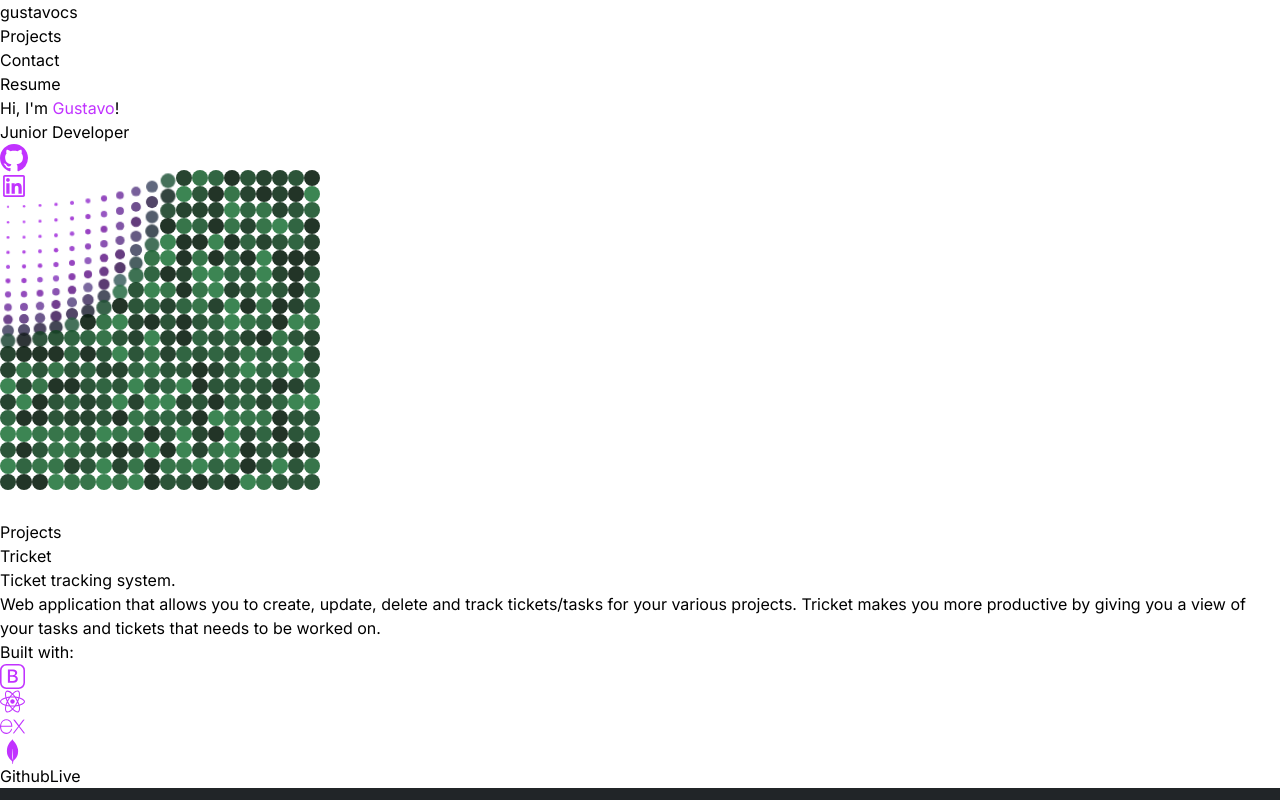
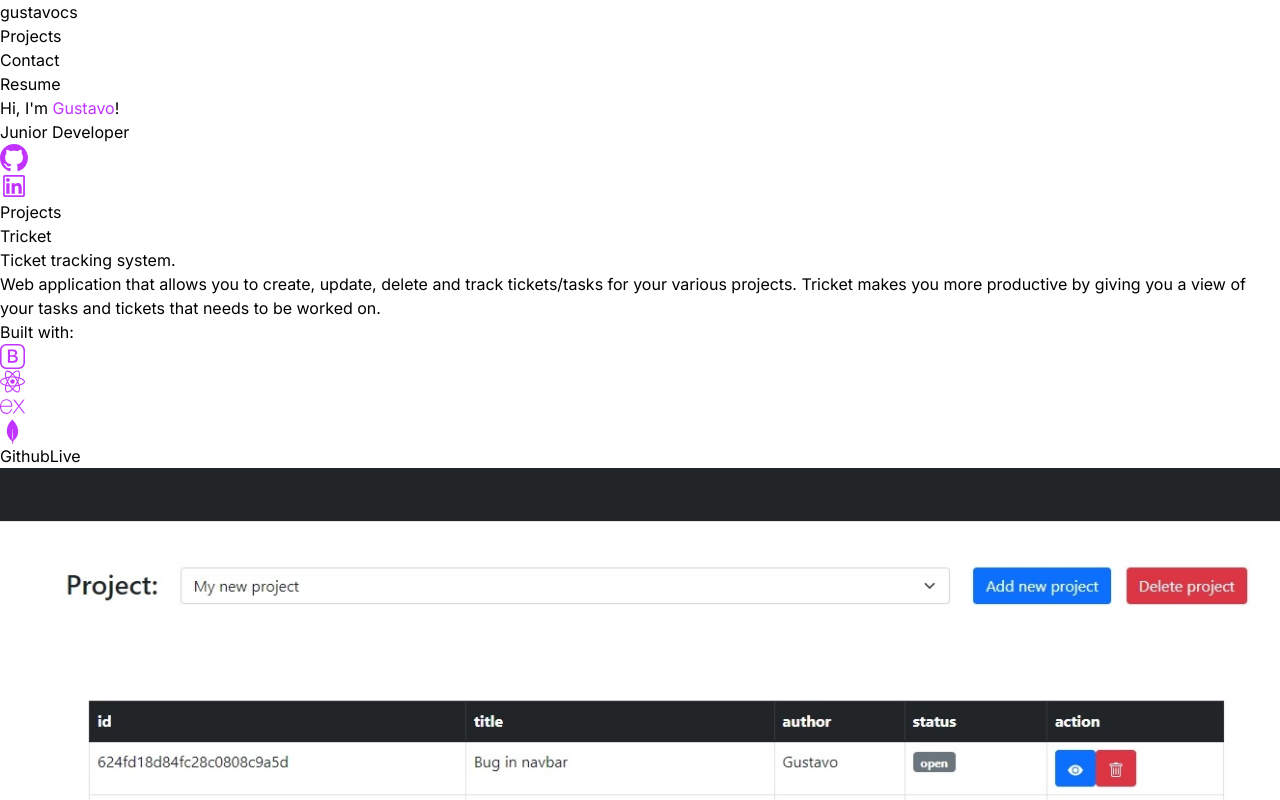
Before and after one commit to gustavocsak/portfolio, a React (Create React App) app: page / in a window 1280 px wide. Shown: the top 800 px of the page. Built offline with nearby package versions, Linux system fonts and the light colour scheme; the HTML template or start-up script is replaced by a standard one.

Commit message:
Added codepen to footer and migrated grid to tailwind

```diff
--- a/src/components/Footer.js
+++ b/src/components/Footer.js
@@ -3,6 +3,7 @@
 import { FaGithub, FaLinkedinIn } from "react-icons/fa";
 import { gsap } from 'gsap/gsap-core';
 import { HiMailOpen } from "react-icons/hi";
+import { FaCodepen } from "react-icons/fa";
 
 
 const Footer = () => {
@@ -45,6 +46,14 @@
                     >
                         <FaGithub {...iconConfig} title='github' />
                     </a>
+                    <a
+                        className='text-zinc-100'
+                        href='https://codepen.io/gustavocs'
+                        target='_blank'
+                        rel='noreferrer'
+                    >
+                        <FaCodepen {...iconConfig} title='codepen' />
+                    </a>
                     <div className='flex gap-2'>
                         <a
                             className='text-zinc-100'
--- a/src/components/Grid.js
+++ b/src/components/Grid.js
@@ -1,5 +1,4 @@
 import React, { useRef, useState } from 'react'
-import styled from 'styled-components';
 import { gsap } from 'gsap';
 import { color } from '../utils/constants';
 import { useGSAP } from '@gsap/react';
@@ -38,33 +37,6 @@
 	}
 	return shades
 }
-
-
-const GridContainer = styled.div`
-	padding: 0;
-	margin: 0;
-	display: flex;
-	flex-wrap: wrap;
-	row-gap: 0px;
-	column-gap: 0px;
-	align-items: center;
-	justify-content: center;
-	width: 20rem;
-	height: 20rem;
-
-`
-
-const GridItem = styled.div`
-	padding: 0;
-	margin: 0;
-	width: 1rem;
-	height: 1rem;
-	/* border: 1px solid rgb(193, 51, 255); */
-	border-radius: 50%;
-	background-color: rgb(193, 51, 255);
-	opacity: 90%;
-	/* box-shadow: 1px 1px 1px 1px rgb(193, 51, 255, 0.37); */
-`
 
 const Grid = () => {
 
@@ -212,11 +184,11 @@
 	}, [endAnimation])
 
 	return (
-		<GridContainer className='grid'>
+		<div className='p-0 m-0 flex flex-wrap items-center justify-center w-80 h-80'>
 			{grid.map((_, i) => {
-				return <GridItem className='dot' key={i} />
+				return <div className='dot p-0 m-0 w-4 h-4 rounded-full bg-primary opacity-90' key={i} />
 			})}
-		</GridContainer>
+		</div>
 	)
 }
 
--- a/src/components/Project.js
+++ b/src/components/Project.js
@@ -32,11 +32,12 @@
                         return translateTechStack(tech);
                     })}
                 </div>
-                <div className='flex gap-4 h-16'>
+                <div className='flex gap-4 h-16 lg:h-12'>
                     <button className='button w-full font-bold text-lg p-2 bg-zinc-950 rounded-lg ring-2 ring-primary hover:bg-primary transition duration-100 ease-in-out'>
                         <a href={project.github} className='no-underline' target='_blank' rel='noreferrer'>Github</a>
                     </button>
-                    <button className='button w-full font-bold text-lg p-2 bg-primary rounded-lg ring-2 ring-primary hover:bg-zinc-900 transition duration-100 ease-in-out'>
+                    <button className='button w-full font-bold text-lg p-2 bg-primary rounded-lg ring-2
+                     ring-primary hover:bg-zinc-900 transition duration-100 ease-in-out'>
                         <a className='no-underline' href={project.liveSource} target='_blank' rel='noreferrer'>Live</a>
                     </button>
                 </div>
```
